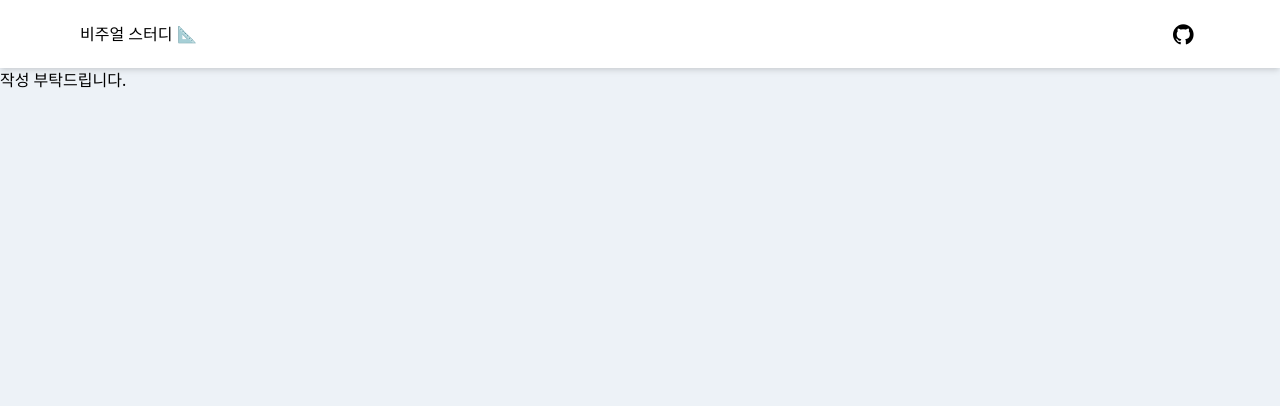
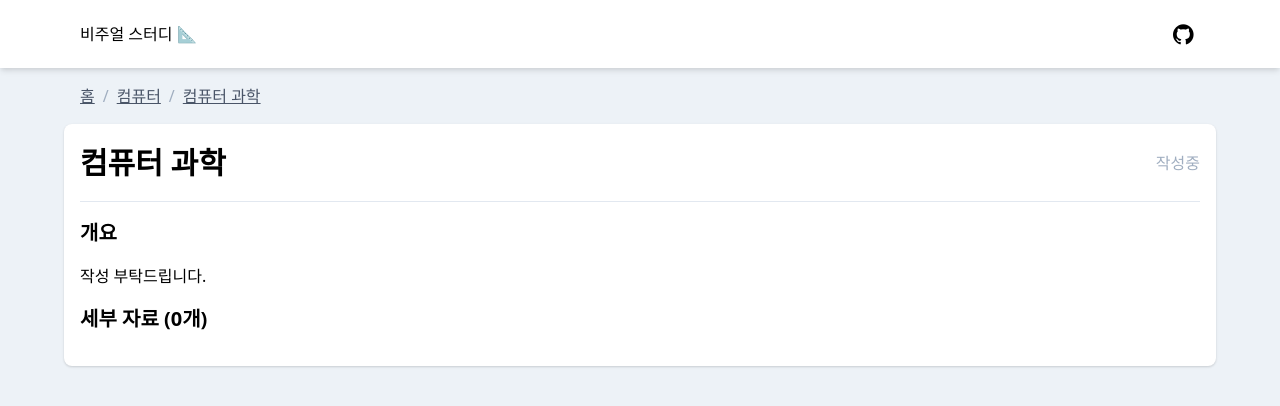
Before and after one commit to DawitJung/visual-study, a Nuxt app: page /computer/computer-science in a window 1280 px wide. Shown: the top 406 px of the page. Built offline with nearby package versions, Linux system fonts and the light colour scheme.

Commit message:
feat: 준비 중인 문서에 기본 레이아웃 적용

```diff
--- a/pages/computer/computer-science/index.vue
+++ b/pages/computer/computer-science/index.vue
@@ -1,3 +1,42 @@
 <template>
-  <div>작성 부탁드립니다.</div>
+  <div class="w-full max-w-6xl mx-auto py-4 space-y-4">
+    <breadcrumbs
+      class="px-4"
+      :links="[
+        ['홈', '/'],
+        ['컴퓨터', '/couputer'],
+        ['컴퓨터 과학', '/couputer/computer-science'],
+      ]"
+    />
+    <article class="shadow bg-white p-4 rounded-lg space-y-4">
+      <div
+        class="flex flex-col items-start lg:flex-row lg:justify-between lg:items-center"
+      >
+        <h1 class="text-3xl font-bold">컴퓨터 과학</h1>
+        <p class="text-gray-500">
+          <span>작성중</span>
+        </p>
+      </div>
+      <hr />
+      <div class="space-y-4">
+        <div class="space-y-4">
+          <h2 class="font-bold text-xl">개요</h2>
+          <p>작성 부탁드립니다.</p>
+        </div>
+        <div class="space-y-4">
+          <h2 class="font-bold text-xl">세부 자료 ({{ courses.length }}개)</h2>
+          <course-list :courses="courses" />
+        </div>
+      </div>
+    </article>
+  </div>
 </template>
+<script>
+export default {
+  data() {
+    return {
+      courses: [],
+    }
+  },
+}
+</script>
--- a/pages/computer/index.vue
+++ b/pages/computer/index.vue
@@ -1,3 +1,41 @@
 <template>
-  <div>작성 부탁드립니다.</div>
+  <div class="w-full max-w-6xl mx-auto py-4 space-y-4">
+    <breadcrumbs
+      class="px-4"
+      :links="[
+        ['홈', '/'],
+        ['컴퓨터', '/couputer'],
+      ]"
+    />
+    <article class="shadow bg-white p-4 rounded-lg space-y-4">
+      <div
+        class="flex flex-col items-start lg:flex-row lg:justify-between lg:items-center"
+      >
+        <h1 class="text-3xl font-bold">컴퓨터</h1>
+        <p class="text-gray-500">
+          <span>작성중</span>
+        </p>
+      </div>
+      <hr />
+      <div class="space-y-4">
+        <div class="space-y-4">
+          <h2 class="font-bold text-xl">개요</h2>
+          <p>작성 부탁드립니다.</p>
+        </div>
+        <div class="space-y-4">
+          <h2 class="font-bold text-xl">세부 자료 ({{ courses.length }}개)</h2>
+          <course-list :courses="courses" />
+        </div>
+      </div>
+    </article>
+  </div>
 </template>
+<script>
+export default {
+  data() {
+    return {
+      courses: [],
+    }
+  },
+}
+</script>
--- a/pages/computer/internet/index.vue
+++ b/pages/computer/internet/index.vue
@@ -1,3 +1,42 @@
 <template>
-  <div>작성 부탁드립니다.</div>
+  <div class="w-full max-w-6xl mx-auto py-4 space-y-4">
+    <breadcrumbs
+      class="px-4"
+      :links="[
+        ['홈', '/'],
+        ['컴퓨터', '/couputer'],
+        ['인터넷', '/couputer/internet'],
+      ]"
+    />
+    <article class="shadow bg-white p-4 rounded-lg space-y-4">
+      <div
+        class="flex flex-col items-start lg:flex-row lg:justify-between lg:items-center"
+      >
+        <h1 class="text-3xl font-bold">인터넷</h1>
+        <p class="text-gray-500">
+          <span>작성중</span>
+        </p>
+      </div>
+      <hr />
+      <div class="space-y-4">
+        <div class="space-y-4">
+          <h2 class="font-bold text-xl">개요</h2>
+          <p>작성 부탁드립니다.</p>
+        </div>
+        <div class="space-y-4">
+          <h2 class="font-bold text-xl">세부 자료 ({{ courses.length }}개)</h2>
+          <course-list :courses="courses" />
+        </div>
+      </div>
+    </article>
+  </div>
 </template>
+<script>
+export default {
+  data() {
+    return {
+      courses: [],
+    }
+  },
+}
+</script>
--- a/pages/math/index.vue
+++ b/pages/math/index.vue
@@ -1,3 +1,41 @@
 <template>
-  <div>작성 부탁드립니다.</div>
+  <div class="w-full max-w-6xl mx-auto py-4 space-y-4">
+    <breadcrumbs
+      class="px-4"
+      :links="[
+        ['홈', '/'],
+        ['수학', '/math'],
+      ]"
+    />
+    <article class="shadow bg-white p-4 rounded-lg space-y-4">
+      <div
+        class="flex flex-col items-start lg:flex-row lg:justify-between lg:items-center"
+      >
+        <h1 class="text-3xl font-bold">수학</h1>
+        <p class="text-gray-500">
+          <span>작성중</span>
+        </p>
+      </div>
+      <hr />
+      <div class="space-y-4">
+        <div class="space-y-4">
+          <h2 class="font-bold text-xl">개요</h2>
+          <p>작성 부탁드립니다.</p>
+        </div>
+        <div class="space-y-4">
+          <h2 class="font-bold text-xl">세부 자료 ({{ courses.length }}개)</h2>
+          <course-list :courses="courses" />
+        </div>
+      </div>
+    </article>
+  </div>
 </template>
+<script>
+export default {
+  data() {
+    return {
+      courses: [],
+    }
+  },
+}
+</script>
--- a/pages/math/trigonometry/trigonometric_functions/index.vue
+++ b/pages/math/trigonometry/trigonometric_functions/index.vue
@@ -33,10 +33,12 @@
         <div class="space-y-4">
           <h2 class="font-bold text-xl">SIN 함수</h2>
           <sin />
+          <p>작성 부탁드립니다.</p>
         </div>
         <div class="space-y-4">
           <h2 class="font-bold text-xl">COS 함수</h2>
           <cos />
+          <p>작성 부탁드립니다.</p>
         </div>
       </div>
     </article>
```
